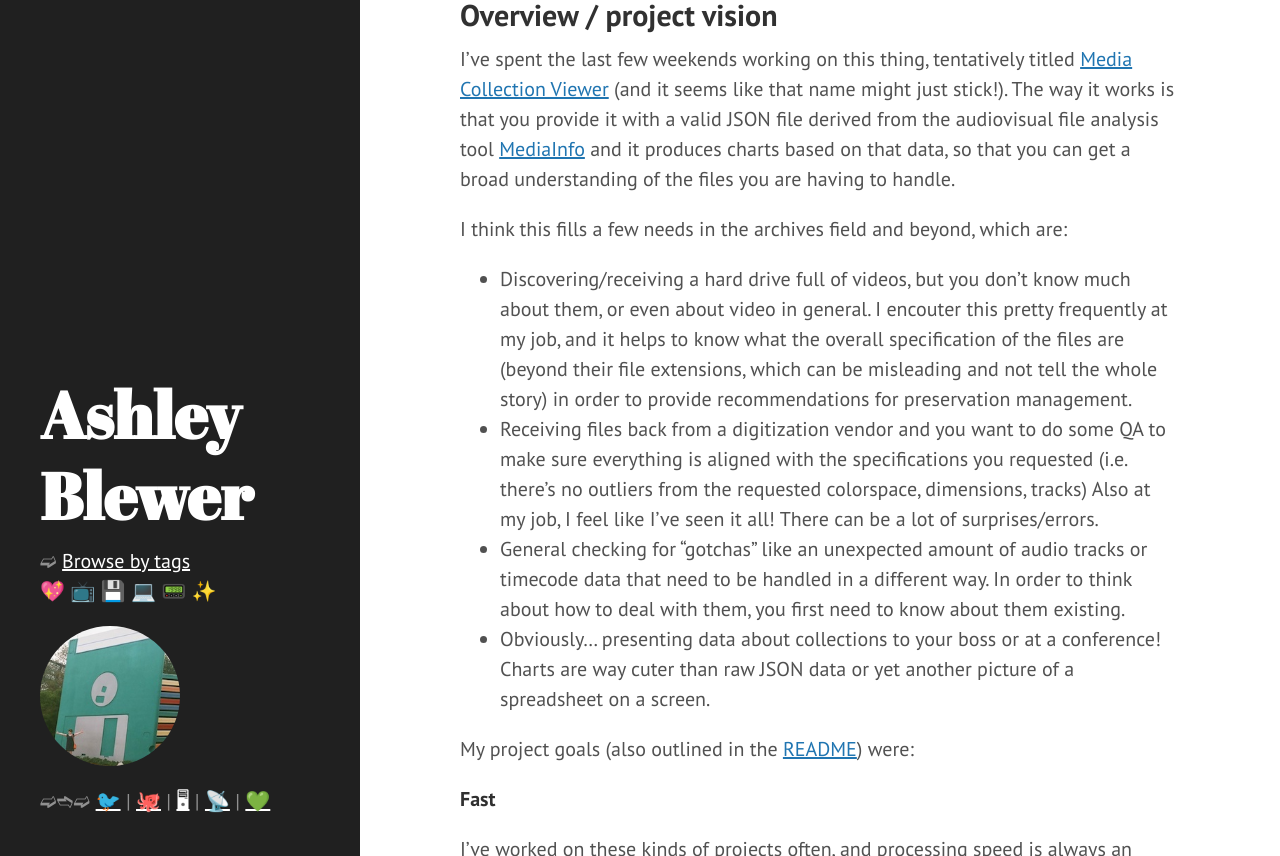
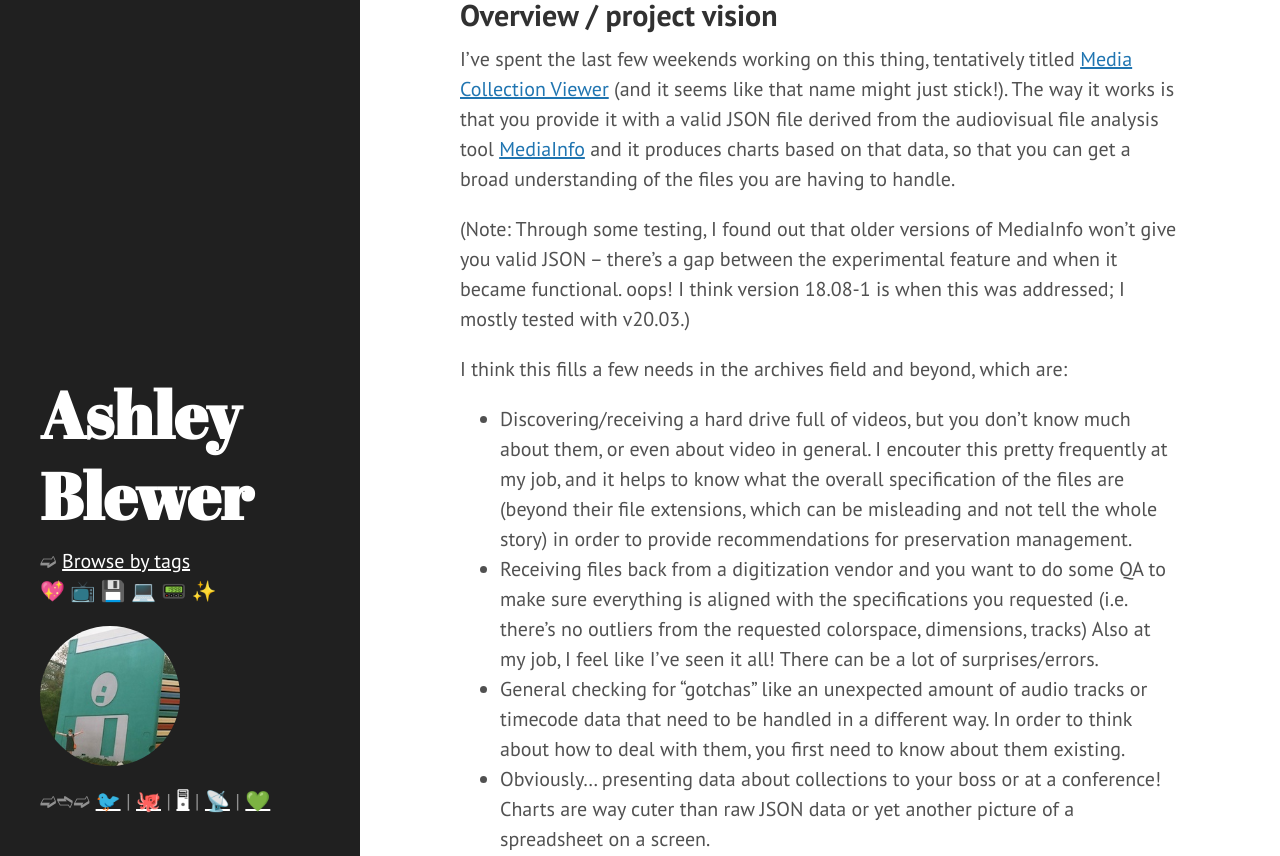
Before and after one commit to ablwr/ablwr.github.io, a Jekyll site: the page built from _posts/2021-04-03-media-collection-viewer.md, in a window 1280 px wide and 900 px high, scrolled down 460 px, cut to the strip 44-900 px from the top of the window. Built offline with Jekyll 4.4.1, drawn with Linux system fonts in a browser that asks for light colours.

Commit message:
update blog post with version warning

```diff
--- a/_posts/2021-04-03-media-collection-viewer.md
+++ b/_posts/2021-04-03-media-collection-viewer.md
@@ -12,6 +12,8 @@ tags: [programming, recurse center, small projects, webdev, video, avpres]
 ## Overview / project vision
 
 I've spent the last few weekends working on this thing, tentatively titled [Media Collection Viewer](http://bits.ashleyblewer.com/media-collection-viewer/) (and it seems like that name might just stick!). The way it works is that you provide it with a valid JSON file derived from the audiovisual file analysis tool [MediaInfo](https://mediaarea.net/en/MediaInfo) and it produces charts based on that data, so that you can get a broad understanding of the files you are having to handle.
+
+(Note: Through some testing, I found out that older versions of MediaInfo won't give you valid JSON -- there's a gap between the experimental feature and when it became functional. oops! I think version 18.08-1 is when this was addressed; I mostly tested with v20.03.)
 
 I think this fills a few needs in the archives field and beyond, which are:
 
```
